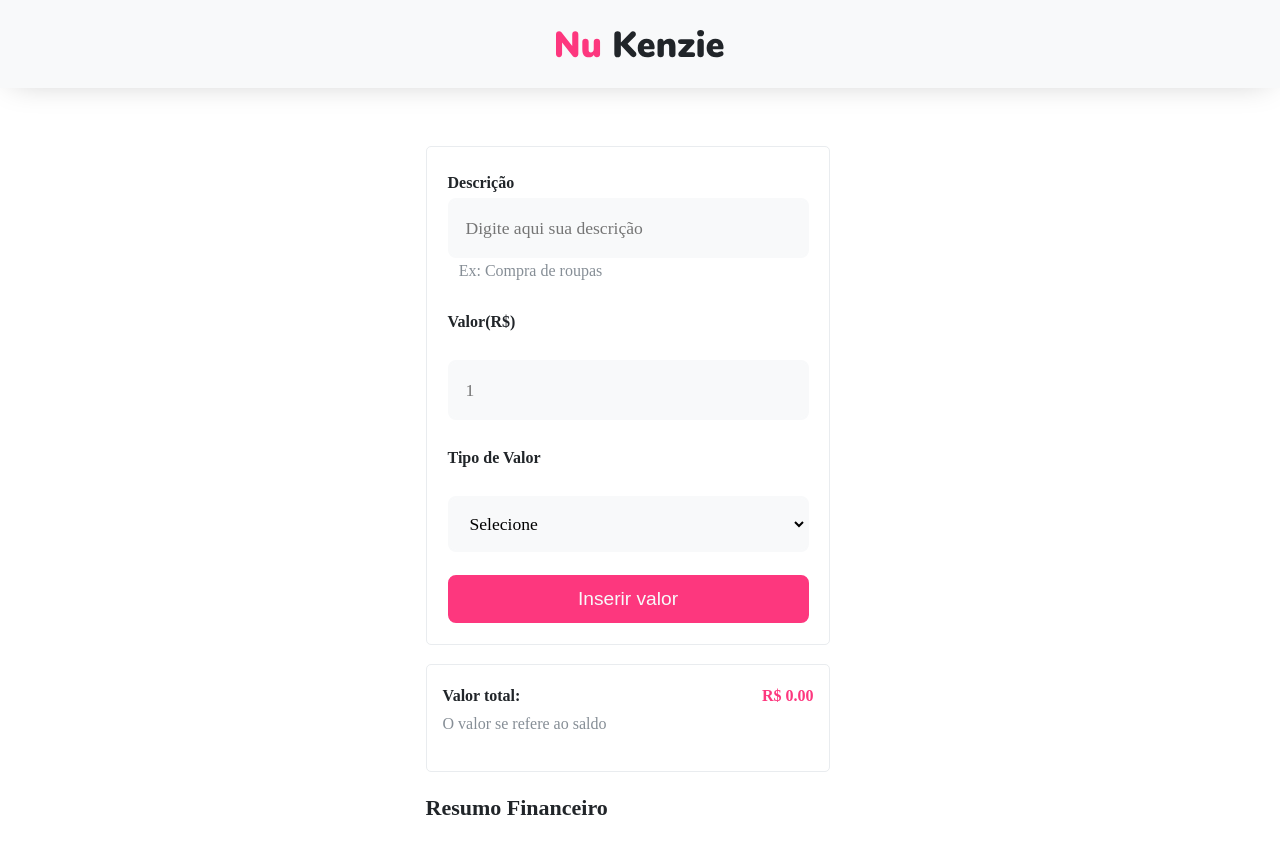
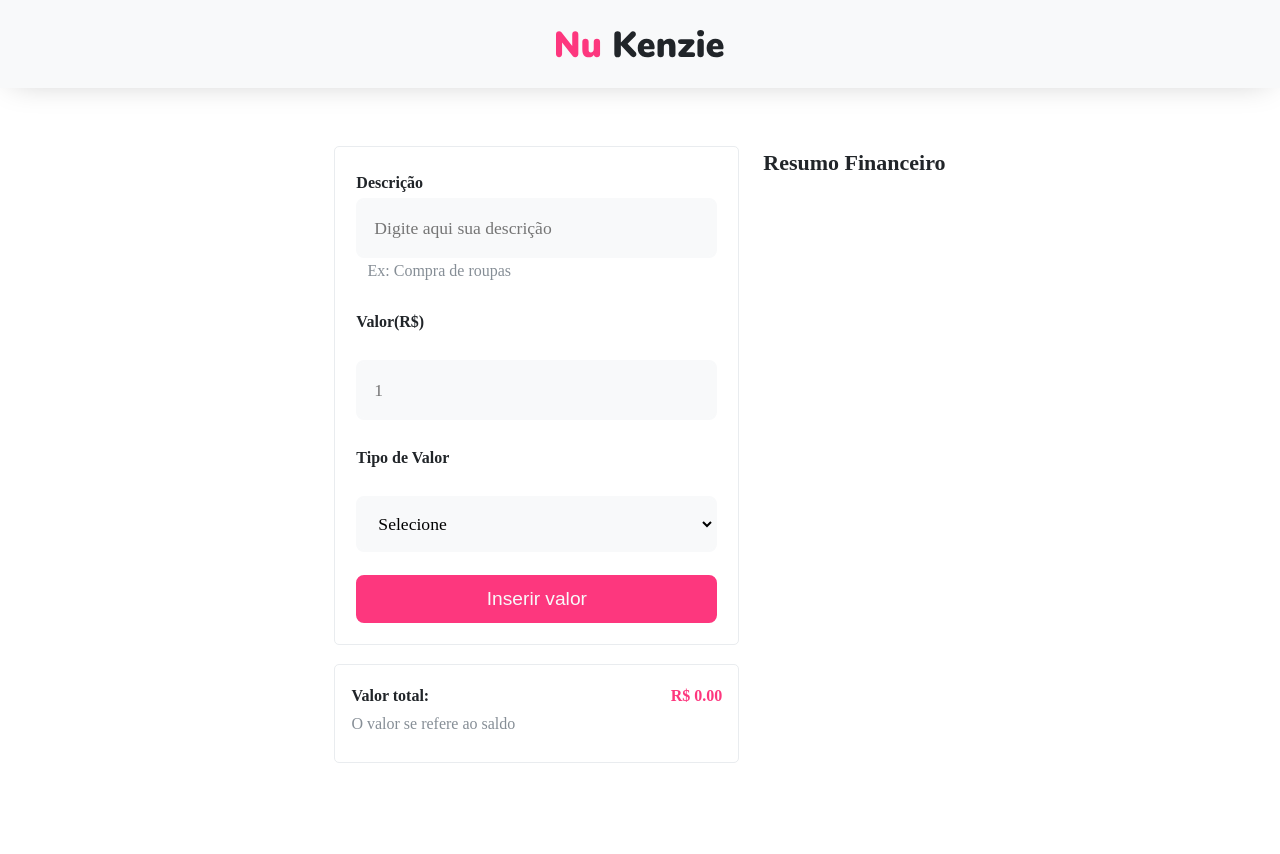
Before and after one commit to JokerMSD/Project-FundFortress, a React (Vite) app: page / in a window 1280 px wide. Shown: the top 854 px of the page. Built offline with nearby package versions, Linux system fonts and the light colour scheme; a web font is replaced by a local one.

Commit message:
update src/components/FinanceCardFather/index.jsx

```diff
--- a/src/components/FinanceCardFather/index.jsx
+++ b/src/components/FinanceCardFather/index.jsx
@@ -8,7 +8,9 @@ export const FinanceApp = () => {
   const [total, setTotal] = useState(0);
 
   const handleDelete = (description, value, type) => {
-      const updatedFinances = finances.filter((finance) => finance.description !== description);
+    const updatedFinances = finances.filter(
+      (finance) => finance.description !== description
+    );
 
     setFinances(updatedFinances);
 
@@ -20,15 +22,20 @@ export const FinanceApp = () => {
   };
 
   return (
-    <div>
+    <>
+      <section className="financeFormSection">
       <FinanceForm
         finances={finances}
         setFinances={setFinances}
         total={total}
         setTotal={setTotal}
       />
+
       <Total totalValue={total} />
+      </section>
+    <section className="financeSection">
         <h2 className="title two financeListTitle">Resumo Financeiro</h2>
+      <section className="cardSection">
         {finances.map((finance, index) => (
           <FinanceCard
             key={index}
@@ -38,6 +45,8 @@ export const FinanceApp = () => {
             onDelete={handleDelete}
           />
         ))}
-    </div>
+      </section>
+    </section>
+    </>
   );
 };
```
Lines whose indentation alone changed are shown as unchanged.
